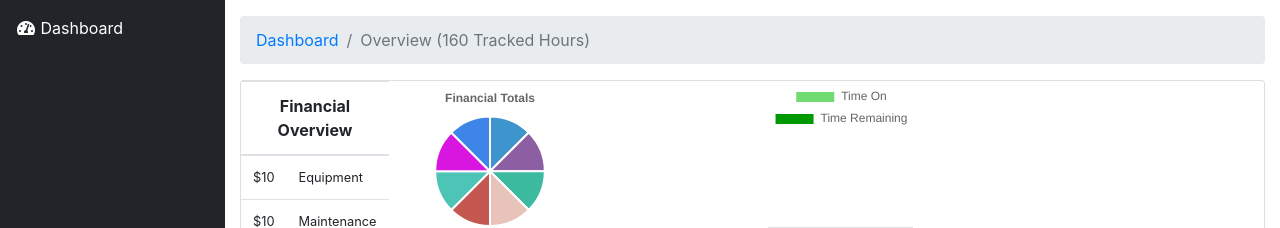
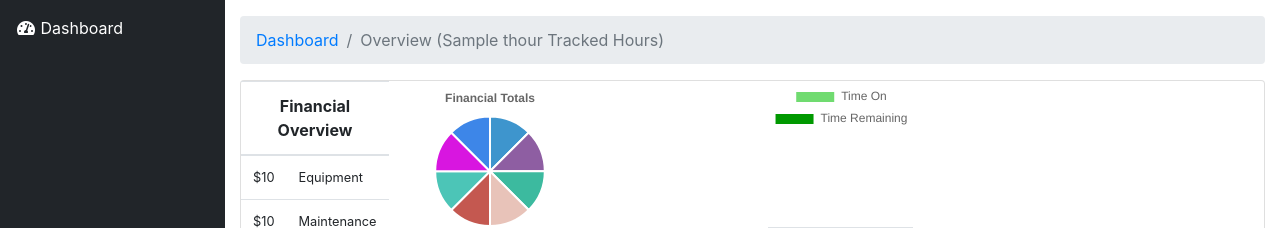
Before and after one commit to kami-nashi/skatetrax, a Flask app: template app/templates/etemp_dashboard.html in a window 1280 px wide. Shown: the part 56-284 px from the top of the page. Run offline with Flask 2, Linux system fonts and the light colour scheme; the template is opened without the code that fills it: most values are stand-ins (such as "Sample title", 1, 10 or a date in 2020); data that the repository does not hold is empty; some libraries are stand-ins or nearby versions.

Commit message:
few cleanups of html and ready for STEP2 branch

```diff
--- a/app/app.py
+++ b/app/app.py
@@ -20,7 +20,7 @@ def index():
     maint = lm.maintenance()
     sessions = lm.sessionsBrief()
 
-    return render_template('etemp_dashboard.html', costs=costs, hours=hours, maint=maint, chart_body=sessions)
+    return render_template('etemp_dashboard.html', costs=costs, hours=hours, maint=maint, chart_body=sessions, thour=hours[0])
 
 @app.route('/api/json/sessionsFull', methods=['GET'])
 def sessionsFull():
--- a/app/templates/etemp_dashboard.html
+++ b/app/templates/etemp_dashboard.html
@@ -171,7 +171,8 @@ new Chart(document.getElementById("doughnut-chart2"), {
 
 <table class="table table-striped"> <thead>
 <tr><td>Date</td><td>Skate Time</td><td>Ice Cost</td><td>Skate Type</td><td>Coach Time</td><td>Coach Name</td><td>Coach Rate</td><td>Journal</td><td>Rink Name</td><td>City</td><td>State</td></tr>
-</thead><tbody> {{ chart_body }}
+</thead><tbody>
+
 {% for i in chart_body %}
 
 <tr><td> {{i['date']}} </td><td>  {{i['ice_time']}}  </td><td> {{i['ice_cost']}} </td><td> {{i['skate_type']}} </td><td> {{i['coach_time']}} </td><td> {{i['coach_fname']}} {{i['coach_lname']}}</td><td> -- </td><td> -- </td><td> {{i['location_id']}} </td><td> {{i['location_city']}} </td><td> {{i['location_state']}} </td></tr>
--- a/app/templates/template.html
+++ b/app/templates/template.html
@@ -69,7 +69,7 @@
             <li class="breadcrumb-item">
               <a href="#">Dashboard</a>
             </li>
-            <li class="breadcrumb-item active">Overview (160 Tracked Hours)</li>
+            <li class="breadcrumb-item active">Overview ({{ thour }} Tracked Hours)</li>
           </ol>
           <!-- Area Chart Example-->
           <div class="card mb-3">
```
